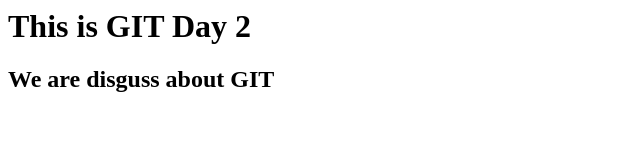
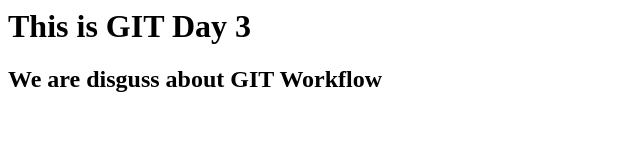
Before and after one commit to Adharsh326/Project02, a plain HTML site: page index.html in a window 1280 px wide. Shown: the whole page, without its empty margins (0-640 px from the left). Drawn offline with Linux system fonts and the light colour scheme.

```diff
--- a/index.html
+++ b/index.html
@@ -1,4 +1,4 @@
 <html>
-<h1>This is GIT Day 2</h1>
-<h2>We are disguss about GIT</h2>
+<h1>This is GIT Day 3</h1>
+<h2>We are disguss about GIT Workflow</h2>
 </html>
```
